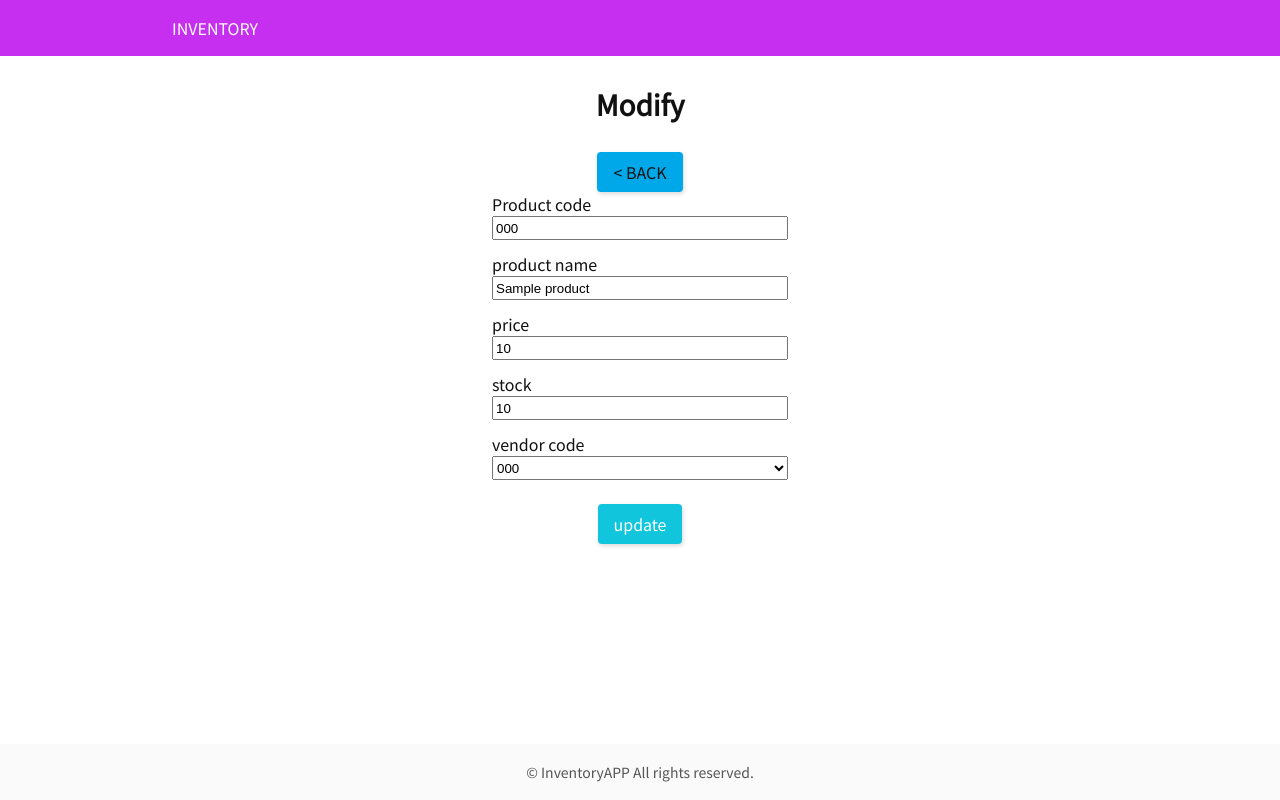
After one commit to Gq177217/php-db-app, a PHP site: page /update.php?id=1 in a window 1280 px wide. The commit adds this page. Run offline with PHP 8.4, Linux system fonts and the light colour scheme; tables that the repository leaves empty or names only in its code hold one stand-in row (values such as "Sample post").

Commit message:
PHP+DB 14章

```diff
--- a/css/style.css
+++ b/css/style.css
@@ -162,3 +162,71 @@
     padding: 1rem 0.75rem;
     text-align: center;
   }
+
+  .success {
+    color: #28a745;
+  }
+
+  .edit-icon {
+    height: 1.5rem;
+    vertical-align: top;
+  }
+  /*create.php*/
+  .registration {
+    box-sizing: border-box;
+    max-width: 320px;
+    min-height: calc(100vh - 7rem);
+    padding: 1.75rem 0.75rem 1.5rem;
+    margin: 0 auto;
+  }
+
+  .registration h1 {
+    margin: 0 0 1.75rem;
+    font-size: 1.75rem;
+  }
+
+
+  .back {
+    margin-bottom: 1.75rem;
+    text-align: left;
+  }
+
+  .registration p {
+    text-align: left;
+  }
+
+  .registration-form div {
+    display: flex;
+    flex-direction: column;
+    max-width: 320px;
+    margin-bottom: 1.5rem;
+  }
+
+  .registration-form label {
+    margin-top: 0.75rem;
+    text-align: left;
+  }
+
+  .registration-form label:first-child {
+    margin-top: 0;
+  }
+
+  .registration-form input,
+  .registration-form select {
+    box-sizing: border-box;
+    height: 1.5rem;
+  }
+
+  .submit-btn {
+    display: inline-block;
+    padding: 0.5rem 1rem;
+    font-family: "Noto Sans JP", sans-serif;
+    font-size: 1rem;
+    color: white;
+    text-decoration: none;
+    cursor: pointer;
+    background-color:  #10c5dc;
+    border: none;
+    border-radius: 4px;
+    box-shadow: 1px 2px 4px rgb(0 0 0 / 15%);
+  }
--- /dev/null
+++ b/update.php
@@ -0,0 +1,147 @@
+<?php
+$dsn ='mysql:dbname=php_db_app;host=localhost;charset=utf8mb4';
+$user = 'root';
+$password = 'root';
+
+ // submitパラメータの値が存在するとき（「更新」ボタンを押したとき）の処理
+if (isset($_POST['submit'])) {
+    try {
+        $pdo = new PDO($dsn, $user, $password);
+
+        // 動的に変わる値をプレースホルダに置き換えたUPDATE文をあらかじめ用意する
+        $sql_update ='
+        UPDATE products
+        SET product_code = :product_code,
+        product_name = :product_name,
+        price = :price,
+        stock_quantity = :stock_quantity,
+        vendor_code = :vendor_code
+        WHERE id = :id
+        ';
+        $stmt_update = $pdo->prepare($sql_update);
+
+        // bindValue()メソッドを使って実際の値をプレースホルダにバインドする（割り当てる）
+        $stmt_update->bindValue('product_code', $_POST['product_code'], PDO::PARAM_INT);
+        $stmt_update->bindValue('product_name', $_POST['product_name'], PDO::PARAM_STR);
+        $stmt_update->bindValue('price', $_POST['price'], PDO::PARAM_INT);
+        $stmt_update->bindValue('stock_quantity', $_POST['stock_quantity'], PDO::PARAM_INT);
+        $stmt_update->bindValue('vendor_code', $_POST['vendor_code'], PDO::PARAM_INT);
+        $stmt_update->bindValue('id', $_GET['id'], PDO::PARAM_INT);
+
+        // SQL文を実行する
+        $stmt_update->execute();
+
+        // 更新した件数を取得する
+        $count = $stmt_update->rowCount();
+        $message ="you have updated{$count}item/s! ";
+
+         // 商品一覧ページにリダイレクトさせる（同時にmessageパラメータも渡す）
+        header("Location: read.php?message={$message}");
+    }   catch (PDOException $e) {
+        exit($e->getMessage());
+    }
+}
+// idパラメータの値が存在すれば処理を行う
+if(isset($_GET['id'])) {
+    try {
+        $pdo = new PDO($dsn, $user ,$password);
+
+        // idカラムの値をプレースホルダ（:id）に置き換えたSQL文をあらかじめ用意する
+        $sql_select_product ='SELECT * FROM products WHERE id = :id';
+        $stmt_select_product = $pdo->prepare($sql_select_product);
+
+        // bindValue()メソッドを使って実際の値をプレースホルダにバインドする（割り当てる）
+        $stmt_select_product->bindValue(':id', $_GET['id'], PDO::PARAM_INT);
+
+        // SQL文を実行する
+        $stmt_select_product->execute();
+
+        // SQL文の実行結果を配列で取得する
+        // 補足：1つのレコード（横1行のデータ）のみを取得したい場合、fetch()メソッドを使えばカラム名がキーになった1次元配列を取得できる
+        $product = $stmt_select_product->fetch(PDO::FETCH_ASSOC);
+
+        // idパラメータの値と同じidのデータが存在しない場合はエラーメッセージを表示して処理を終了する
+        // 補足：fetch()メソッドは実行結果が取得できなかった場合にFALSEを返す
+        if ($product === FALSE) {
+            exit('idパラメータの値が不正です。');
+        }
+
+        // vendorsテーブルからvendor_codeカラムのデータを取得するためのSQL文を変数$sql_select_vendor_codesに代入する
+        $sql_select_vendor_codes ='SELECT vendor_code FROM vendors';
+
+        // SQL文を実行する
+        $stmt_select_vendor_codes =$pdo->query($sql_select_vendor_codes);
+
+        // SQL文の実行結果を配列で取得する
+        // 補足：PDO::FETCH_COLUMNは1つのカラムの値を1次元配列（多次元ではない普通の配列）で取得する設定である
+        $vendor_codes =$stmt_select_vendor_codes->fetchAll(PDO::FETCH_COLUMN);
+    } catch (PDOException $e) {
+        exit($e->getMessage());
+    }
+}   else {
+    // idパラメータの値が存在しない場合はエラーメッセージを表示して処理を停止する
+    exit('idパラメータの値が存在しません。');
+}
+?>
+
+<!DOCTYPE html>
+<html lang="ja">
+<head>
+    <meta charset="UTF-8">
+    <meta name="viewport" content="width=device-width, initial-scale=1.0">
+    <title>Modify</title>
+    <link rel="stylesheet" href="css/style.css">
+    <link rel="preconnect" href="https://fonts.googleapis.com">
+    <link rel="preconnect" href="https://fonts.gstatic.com" crossorigin>
+    <link href="https://fonts.googleapis.com/css2?family=Noto+Sans+JP&display=swap" rel="stylesheet">
+</head>
+<body>
+    <header>
+        <nav>
+            <a href="index.php">INVENTORY</a>
+        </nav>
+    </header>
+    <main>
+        <article class="registration">
+            <h1>Modify</h1>
+            <div class="black">
+                <a href="read.php" class="btn">&lt; BACK</a>
+            </div>
+            <form action="update.php?id=<?= $_GET['id'] ?>" method="post" class="registration-form">
+            <div>
+                <label for="product_code">Product code</label>
+                <input type="number" name="product_code" value="<?= $product['product_code'] ?>" min="0" max="10000000" required>
+
+                <label for="product_name">product name</label>
+                <input type="text" name="product_name" value="<?= $product['product_name'] ?>" maxlength="50" required>
+
+                <label for="price">price</label>
+                <input type="number" name="price" value="<?= $product['price'] ?>" min="0" max="100000000" required>
+
+                <label for="stock_quantity">stock</label>
+                <input type="number" name="stock_quantity" value="<?= $product['stock_quantity'] ?>" min="0" max="100000000" required>
+
+                <label for="vendor_code">vendor code</label>
+                <select name="vendor_code" required>
+                <option disabled selected value>Please select</option>
+                <?php
+                foreach ($vendor_codes as $vendor_code) {
+                    if($vendor_code === $product['vendor_code']) {
+                        echo "<option value= '{$vendor_code}' selected>{$vendor_code}</option>";
+                    } else {
+                        echo "<option value='{$vendor_code}'>{$vendor_code}</option>";
+                    }
+                }
+                ?>
+                </select>
+            </div>
+            <button type="submit" class="submit-btn" name="submit" value="update">update</button>
+            </form>
+        </article>
+    </main>
+    <footer>
+        <p class="copyright">&copy; InventoryAPP All rights reserved.</p>
+    </footer>
+
+</body>
+</html>
```
Also changed, not shown: create.php (+26 -1 lines), read.php (+8 -0 lines).
